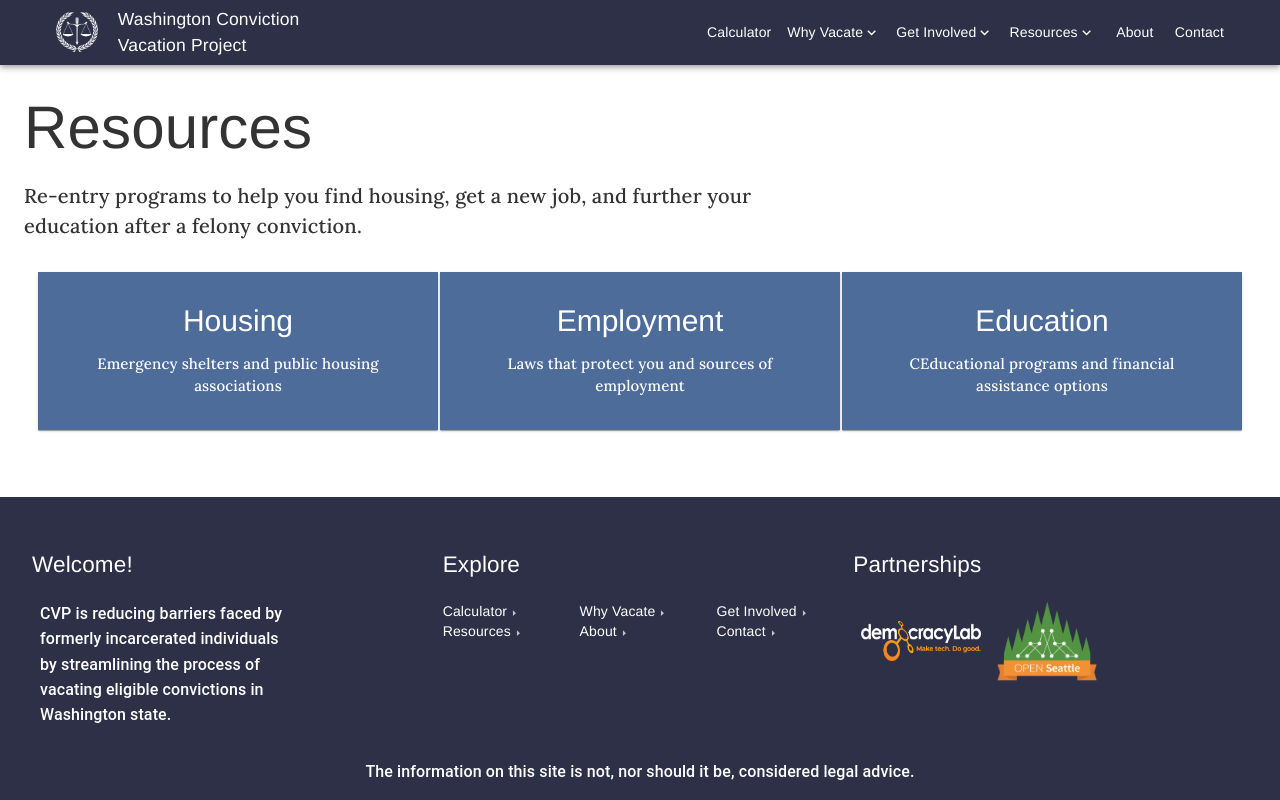
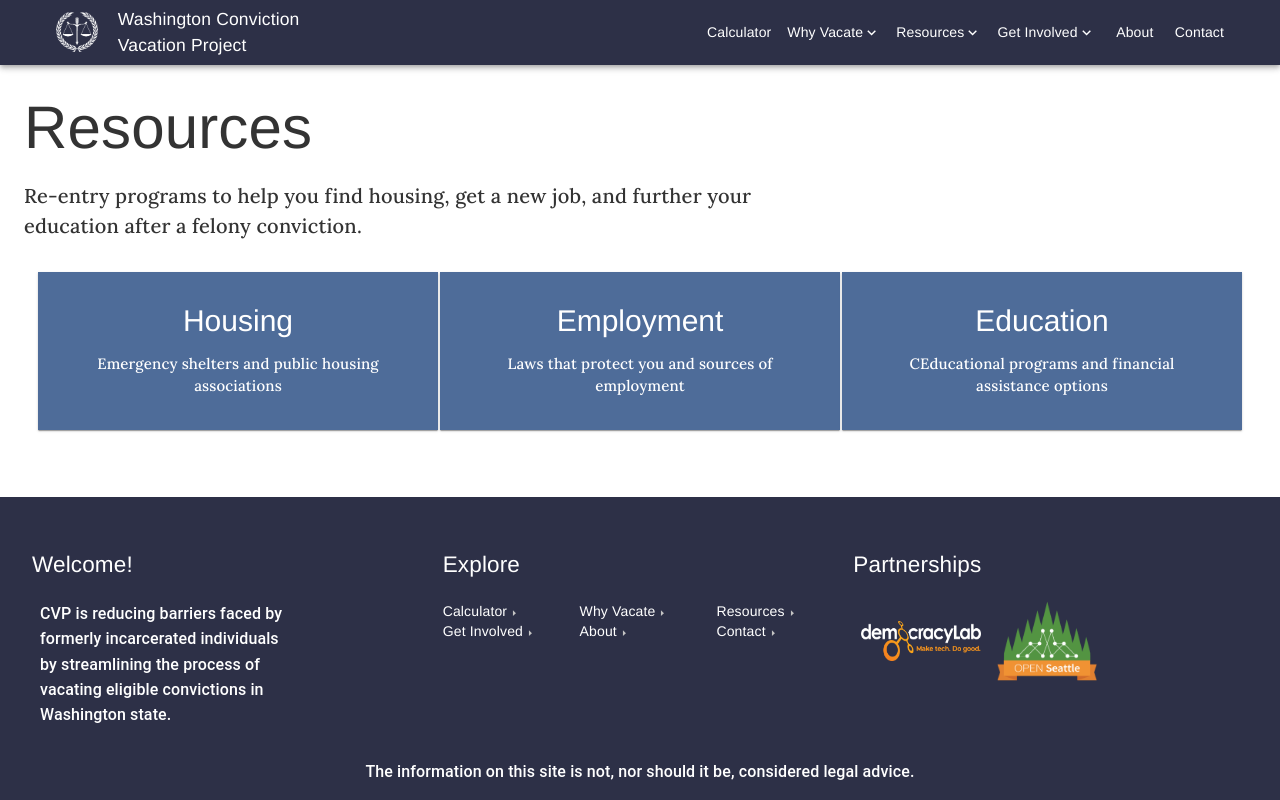
Before and after one commit to openseattle/clearviction-v1, a React (Create React App) app: page /resources/assistance in a window 1280 px wide. Built offline with nearby package versions, Linux system fonts and the light colour scheme.

Commit message:
link order

```diff
--- a/src/data/siteMap.ts
+++ b/src/data/siteMap.ts
@@ -13,15 +13,6 @@ const pages: Page[] = [
     {name: "Government Assistance", url: "/why-vacate/government-assistance" }
   ]},
   {
-    name: "Get Involved",
-    url: "/get-involved",
-    subpages: [
-      { name: "Volunteer", url: "/get-involved/volunteer" },
-      { name: "Donate", url: "/get-involved/donate" },
-      { name: "Partner with Us", url: "/get-involved/partner-with-us" },
-    ],
-  },
-  {
     name: "Resources",
     url: "/resources",
     subpages: [
@@ -31,6 +22,15 @@ const pages: Page[] = [
       { name: "Education Assistance", url: "/resources/assistance/education"},
     ],
   },
+  {
+    name: "Get Involved",
+    url: "/get-involved",
+    subpages: [
+      { name: "Volunteer", url: "/get-involved/volunteer" },
+      { name: "Donate", url: "/get-involved/donate" },
+      { name: "Partner with Us", url: "/get-involved/partner-with-us" },
+    ],
+  },
   { name: "About", url: "/about" },
   { name: "Contact", url: "/contact" },
 ];
```
